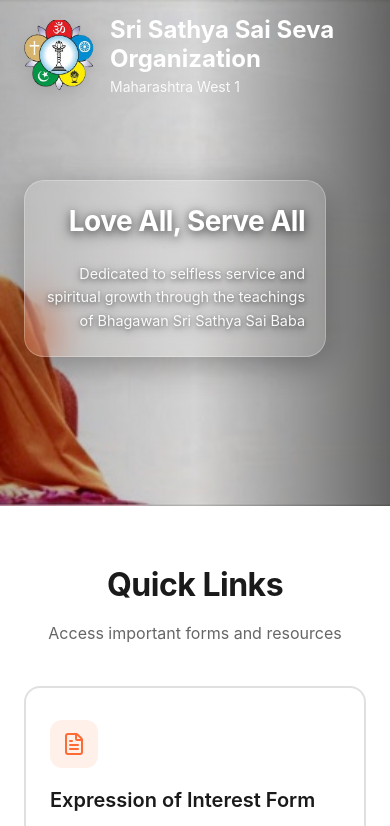
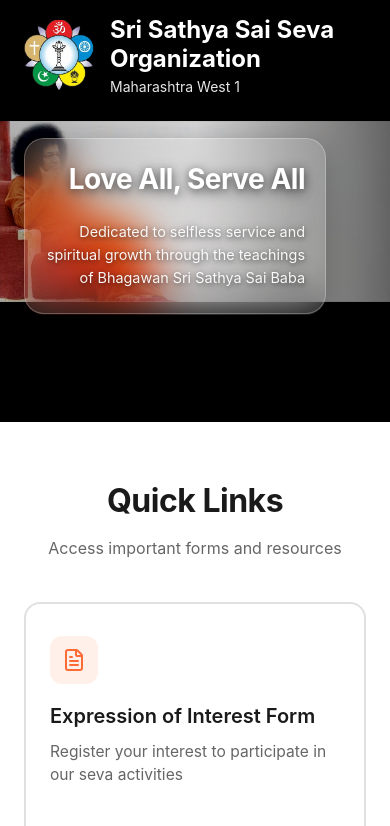
Before and after one commit to aman0-007/stemp4, a React (Vite) app: page / in a window 390 px wide. Shown: the top 826 px of the page. Built offline with nearby package versions, Linux system fonts and the light colour scheme.

Commit message:
video fix

```diff
--- a/src/components/Hero.css
+++ b/src/components/Hero.css
@@ -1,6 +1,6 @@
 .hero {
-  min-height: 95vh;
-  height: 95vh;
+  min-height: 100vh;
+  height: 100vh;
   display: flex;
   align-items: center;
   justify-content: flex-end;
@@ -103,14 +103,15 @@
 
 @media (max-width: 768px) {
   .hero {
-    min-height: 60vh;
-    height: 60vh;
+    min-height: 50vh;
+    height: 50vh;
     padding: 80px 0 50px;
     justify-content: flex-end;
     background-attachment: scroll;
-    background-size: cover;
+    background-size: contain;
     background-position: center center;
     background-repeat: no-repeat;
+    background-color: #000;
   }
 
   .hero::before {
```
